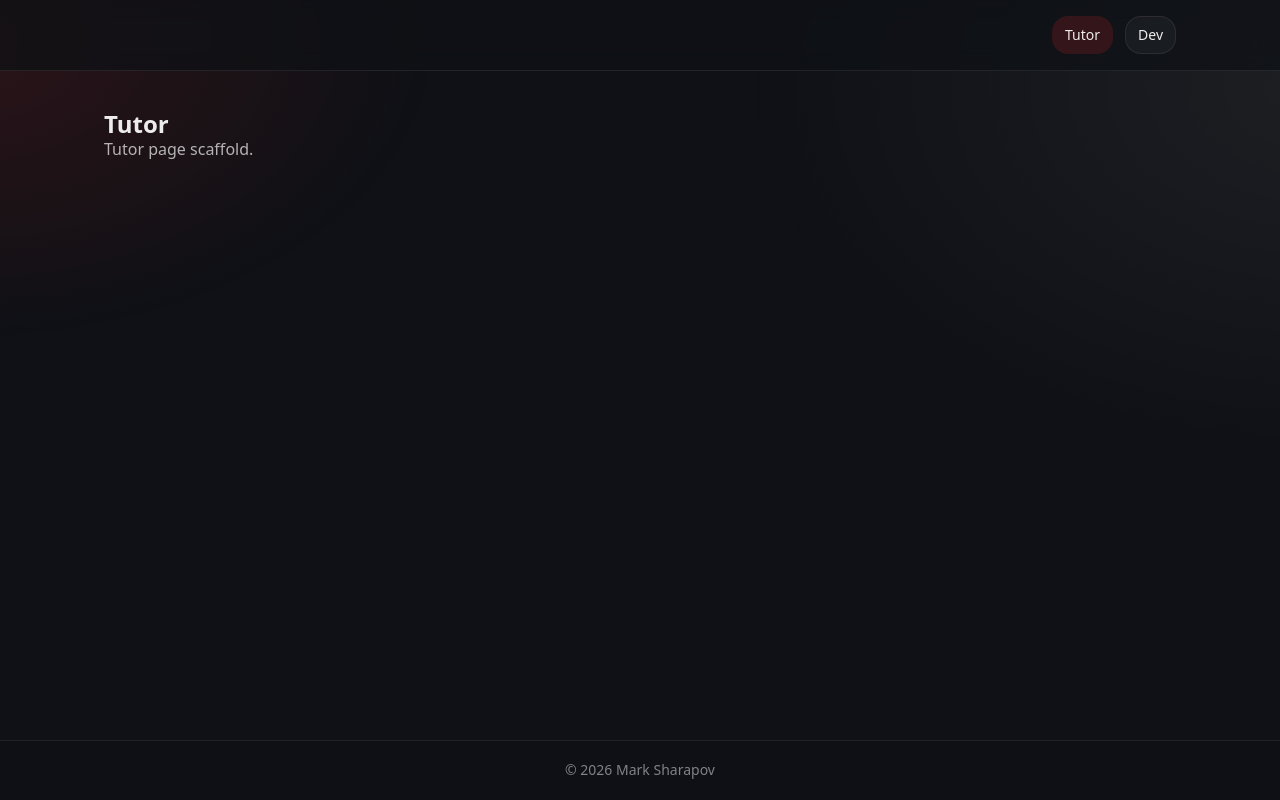
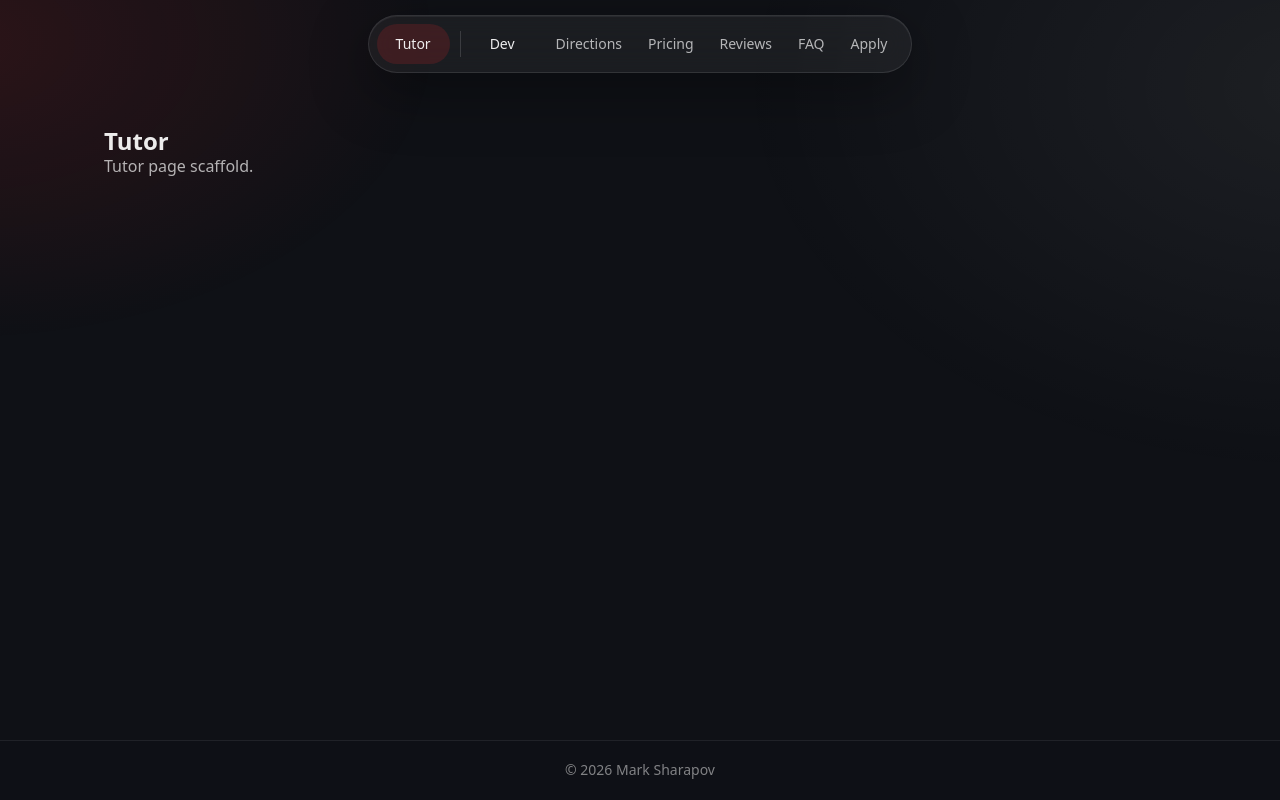
Before and after one commit to MaRkS1234567/MySite-web, a React (Vite) app: page /tutor in a window 1280 px wide. Built offline with nearby package versions, Linux system fonts and the light colour scheme.

Commit message:
feat: center pill header and add active menu highlight

```diff
--- a/src/layouts/components/Header/Header.module.scss
+++ b/src/layouts/components/Header/Header.module.scss
@@ -1,31 +1,86 @@
 @use '../../../shared/styles/variables' as *;
+@use '../../../shared/styles/mixins' as m;
 
+/*
+  Sticky header wrapper: NO full-width bar.
+  Only the glass pill is visible.
+*/
 .header {
   position: sticky;
   top: 0;
   z-index: $z-header;
-  background: rgba(15, 17, 22, 0.72);
-  border-bottom: 1px solid $border;
-  backdrop-filter: blur(10px);
+  padding: 12px 0;
 }
 
-.inner {
+.row {
+  position: relative;
   display: flex;
   align-items: center;
-  justify-content: flex-end;
-  gap: $space-3;
-  padding: $space-4 0;
+  justify-content: center;
+  min-height: 64px;
+}
+
+/*
+  One glass pill that expands:
+  - On landing: centered, only Tutor/Dev
+  - On expanded: still centered, reveals menu INSIDE the pill
+*/
+.pill {
+  display: inline-flex;
+  align-items: center;
+  gap: 12px;
+
+  padding: 8px;
+  border-radius: 999px;
+
+  background: rgba(255, 255, 255, 0.05);
+  border: 1px solid rgba(255, 255, 255, 0.10);
+  backdrop-filter: blur(14px);
+
+  box-shadow:
+    0 18px 60px rgba(0, 0, 0, 0.35),
+    0 1px 0 rgba(255, 255, 255, 0.06) inset;
+
+  transition:
+    transform $dur-3 $ease-out,
+    background $dur-3 $ease-out,
+    border-color $dur-3 $ease-out,
+    box-shadow $dur-3 $ease-out;
+}
+
+.pill:hover {
+  background: rgba(255, 255, 255, 0.07);
+  border-color: rgba(255, 255, 255, 0.14);
+  box-shadow:
+    0 22px 70px rgba(0, 0, 0, 0.42),
+    0 1px 0 rgba(255, 255, 255, 0.08) inset;
+}
+
+/* Segmented control */
+.segmentWrap {
+  display: inline-flex;
+  align-items: center;
+  gap: 10px;
+}
+
+.segmentDivider {
+  width: 1px;
+  height: 26px;
+  background: rgba(255, 255, 255, 0.14);
 }
 
 .navLink {
   display: inline-flex;
-  border-radius: $radius-md;
+  border-radius: 999px;
 }
 
-/* Keep the link wrapper neutral; style the button inside */
+/* Make the buttons feel like segmented control */
 .navLink button {
-  height: 38px;
-  padding: 0 12px;
+  height: 40px;
+  padding: 0 18px;
+  border-radius: 999px;
+  background: transparent;
+  border-color: transparent;
 }
 
 .navLink:hover button {
@@ -36,3 +91,75 @@
   background: $accent-soft;
   border-color: transparent;
 }
+
+/*
+  Menu reveal area INSIDE pill
+  Animate max-width + opacity for a "pill expands" effect.
+*/
+.pillMenu {
+  display: inline-flex;
+  align-items: center;
+  overflow: hidden;
+
+  max-width: 0;
+  opacity: 0;
+  transform: translateX(-6px);
+
+  transition:
+    max-width $dur-3 $ease-out,
+    opacity $dur-3 $ease-out,
+    transform $dur-3 $ease-out;
+}
+
+.menu {
+  display: inline-flex;
+  align-items: center;
+  gap: 6px;
+  padding-right: 6px; /* breathing room before pill edge */
+}
+
+.menuLink {
+  font-size: $fs-14;
+  line-height: $lh-normal;
+  font-weight: $fw-medium;
+  color: $text-muted;
+
+  padding: 8px 10px;
+  border-radius: $radius-md;
+
+  transition:
+    color $dur-2 $ease-out,
+    background $dur-2 $ease-out,
+    transform $dur-2 $ease-out;
+}
+
+.menuLink:hover {
+  color: $text;
+  background: rgba(255, 255, 255, 0.05);
+  transform: translateY(-1px);
+}
+
+.menuLink:focus-visible {
+  @include m.focus-ring;
+}
+
+.menuLinkActive {
+  color: $text;
+  background: rgba(255, 255, 255, 0.08);
+}
+
+/* Expanded: reveal menu inside pill (pill visually grows) */
+.isExpanded .pillMenu {
+  max-width: 760px;
+  opacity: 1;
+  transform: translateX(0);
+}
+
+/* Responsive: on small screens keep only the segmented control */
+@media (max-width: ($bp-md - 1px)) {
+  .isExpanded .pillMenu {
+    max-width: 0;
+    opacity: 0;
+    transform: translateX(-6px);
+  }
+}
--- a/src/layouts/components/Header/Header.tsx
+++ b/src/layouts/components/Header/Header.tsx
@@ -1,15 +1,47 @@
-import { NavLink } from 'react-router-dom'
+import { NavLink, useLocation } from 'react-router-dom'
 
 import { Button } from '../../../shared/ui/Button'
 import { Container } from '../../../shared/ui/Container'
 
 import styles from './Header.module.scss'
 
+type Mode = 'tutor' | 'dev' | null
+
+const tutorMenu = [
+  { label: 'Directions', href: '#' },
+  { label: 'Pricing', href: '#' },
+  { label: 'Reviews', href: '#' },
+  { label: 'FAQ', href: '#' },
+  { label: 'Apply', href: '#' },
+]
+
+const devMenu = [
+  { label: 'About', href: '#' },
+  { label: 'Services', href: '#' },
+  { label: 'Cases', href: '#' },
+  { label: 'Process', href: '#' },
+  { label: 'Contacts', href: '#' },
+]
+
 export function Header() {
+  const { pathname } = useLocation()
+
+  const isLanding = pathname === '/'
+
+  const mode: Mode = pathname.startsWith('/tutor')
+    ? 'tutor'
+    : pathname.startsWith('/dev')
+      ? 'dev'
+      : null
+
+  const menu = mode === 'tutor' ? tutorMenu : mode === 'dev' ? devMenu : []
+
   return (
-    <header className={styles.header}>
+    <header className={[styles.header, isLanding ? styles.isLanding : styles.isExpanded].join(' ')}>
       <Container>
-        <div className={styles.inner}>
+        <div className={styles.row}>
+          <div className={styles.pill}>
+            <div className={styles.segmentWrap}>
               <NavLink
                 to="/tutor"
                 className={({ isActive }) =>
@@ -20,6 +52,8 @@ export function Header() {
                   Tutor
                 </Button>
               </NavLink>
+
+              <div className={styles.segmentDivider} />
 
               <NavLink
                 to="/dev"
@@ -32,6 +66,20 @@ export function Header() {
                 </Button>
               </NavLink>
             </div>
+
+            <div className={styles.pillMenu} aria-hidden={isLanding || !mode}>
+              {!isLanding && mode && (
+                <nav className={styles.menu} aria-label={`${mode} sections`}>
+                  {menu.map((item) => (
+                    <a key={item.label} href={item.href} className={styles.menuLink}>
+                      {item.label}
+                    </a>
+                  ))}
+                </nav>
+              )}
+            </div>
+          </div>
+        </div>
       </Container>
     </header>
   )
```
Lines whose indentation alone changed are shown as unchanged.
